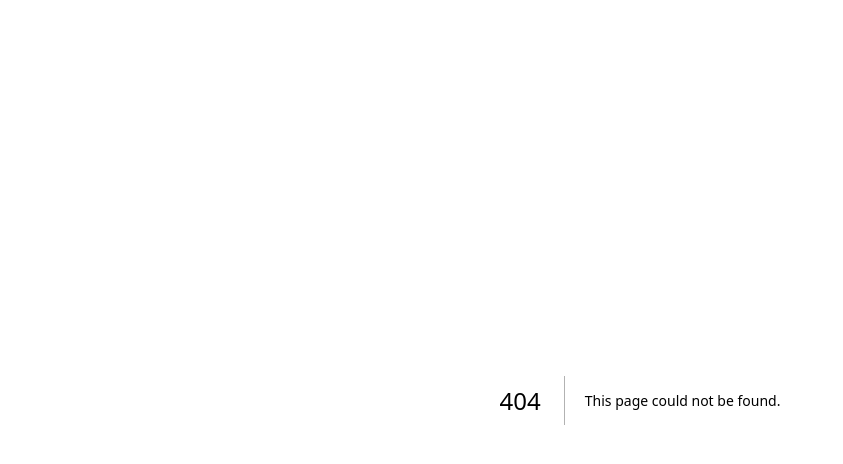
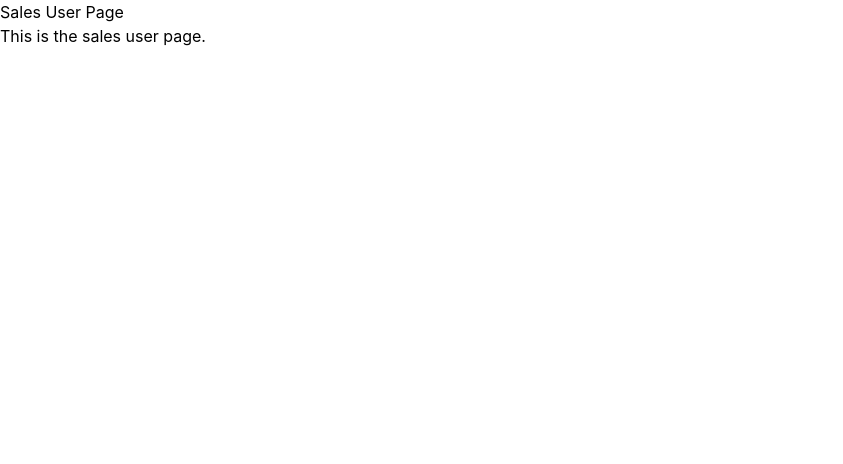
Before and after one commit to pragathish07/sales-dashboard, a Next.js app in the folder client/: page /modules/sales_user in a window 1280 px wide. Before the commit this address had no page. Shown: the top 464 px of the page, without its empty margins (0-843 px from the left). Built offline with nearby package versions, Linux system fonts and the light colour scheme.

Commit message:
Changed folder structure

```diff
--- /dev/null
+++ b/client/src/app/modules/sales_user/page.tsx
@@ -0,0 +1,10 @@
+import React from 'react'
+
+export default function page () {
+  return (
+    <div>
+      <h1>Sales User Page</h1>
+      <p>This is the sales user page.</p>
+    </div>
+  )
+}
--- a/client/src/app/sales_user/page.tsx
+++ /dev/null
@@ -1,7 +0,0 @@
-import React from 'react'
-
-export default function page () {
-  return (
-    <div>Sales User</div>
-  )
-}
```
Also changed, not shown: client/src/app/modules/admin/page.tsx (renamed from client/src/app/admin/page.tsx), 1 other file (tests, documents, lock files or other folders).
